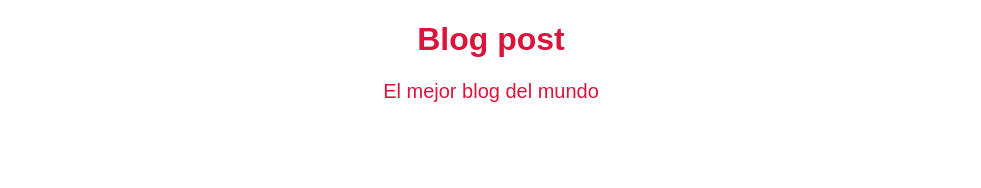
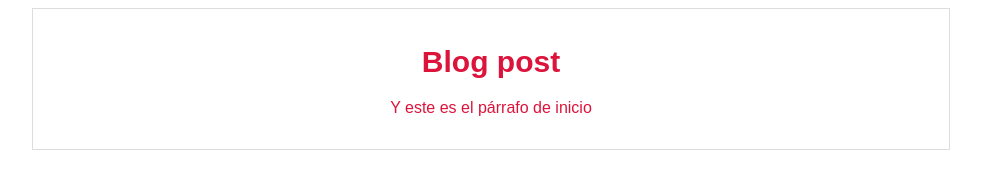
Before and after one commit to mauroquinteros/blog, a plain HTML site: page index.html in a window 1280 px wide. Shown: the whole page, without its empty margins (149-1130 px from the left). Drawn offline with Linux system fonts and the light colour scheme.

Commit message:
Commit al blogpost - ultimo update

```diff
--- a/css/style.css
+++ b/css/style.css
@@ -1,8 +1,15 @@
 body{
   color: crimson;
+  font-family: Arial, Helvetica, sans-serif;
+  font-size: 16px;
+}
+h1{
+  font-size: 30px;
+}
+#container{
+  width: 70%;
+  padding: 1em;
+  margin: 0 auto;
+  border: 1px solid #ddd;
   text-align: center;
-  font-family: Arial, Helvetica, sans-serif;
 }
-p{
-  font-size: 20px;
-}
--- a/index.html
+++ b/index.html
@@ -1,5 +1,5 @@
 <!DOCTYPE html>
-<html lang="en">
+<html lang="es">
 <head>
   <meta charset="UTF-8">
   <meta name="viewport" content="width=device-width, initial-scale=1.0">
@@ -8,7 +8,11 @@
   <link rel="stylesheet" href="./css/style.css">
 </head>
 <body>
-  <h1>Blog post</h1>
-  <p>El mejor blog del mundo</p>
+  <div id="container">
+    <div id="post">
+      <h1>Blog post</h1>
+      <p>Y este es el párrafo de inicio</p>
+    </div>
+  </div>
 </body>
 </html>
```
